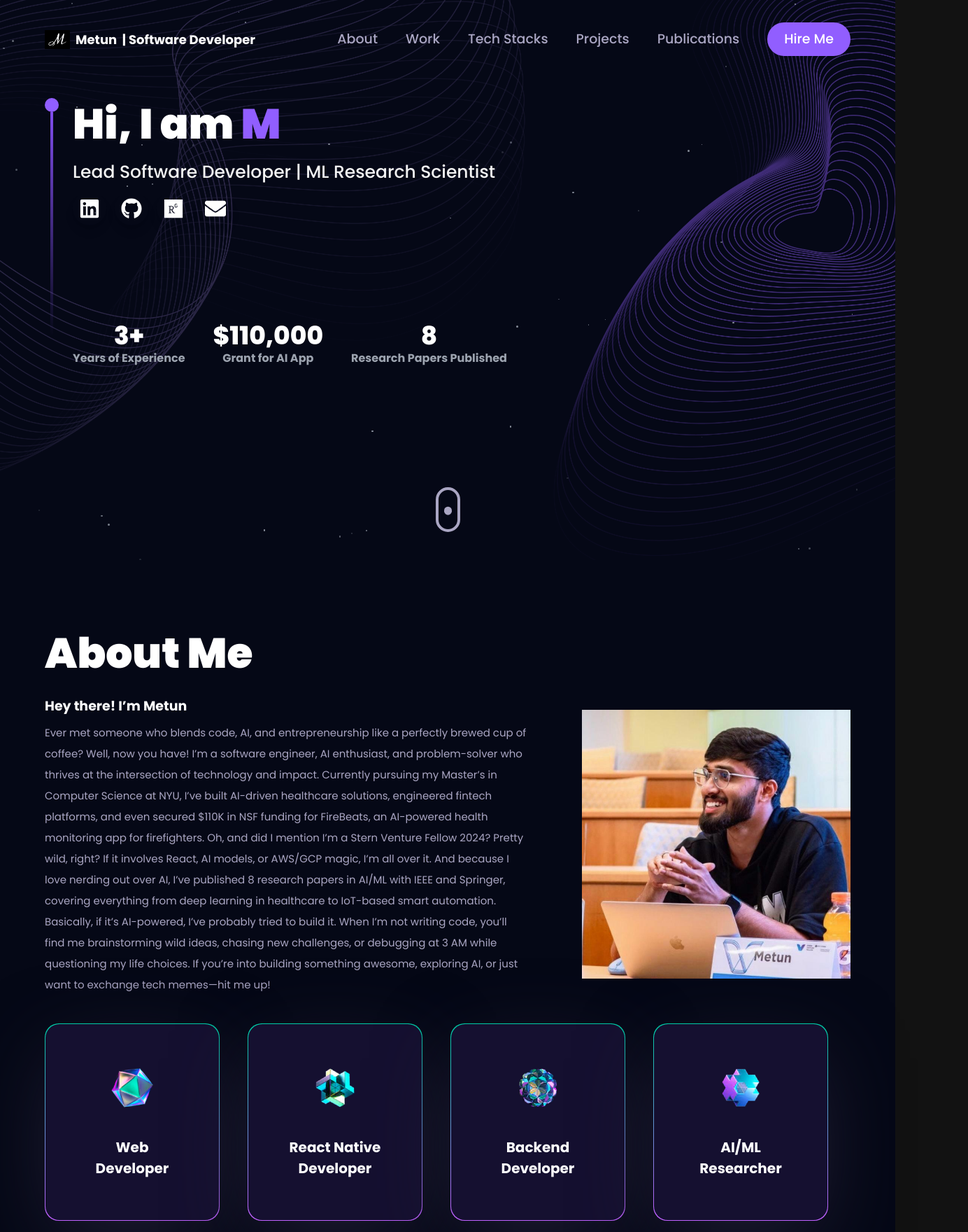
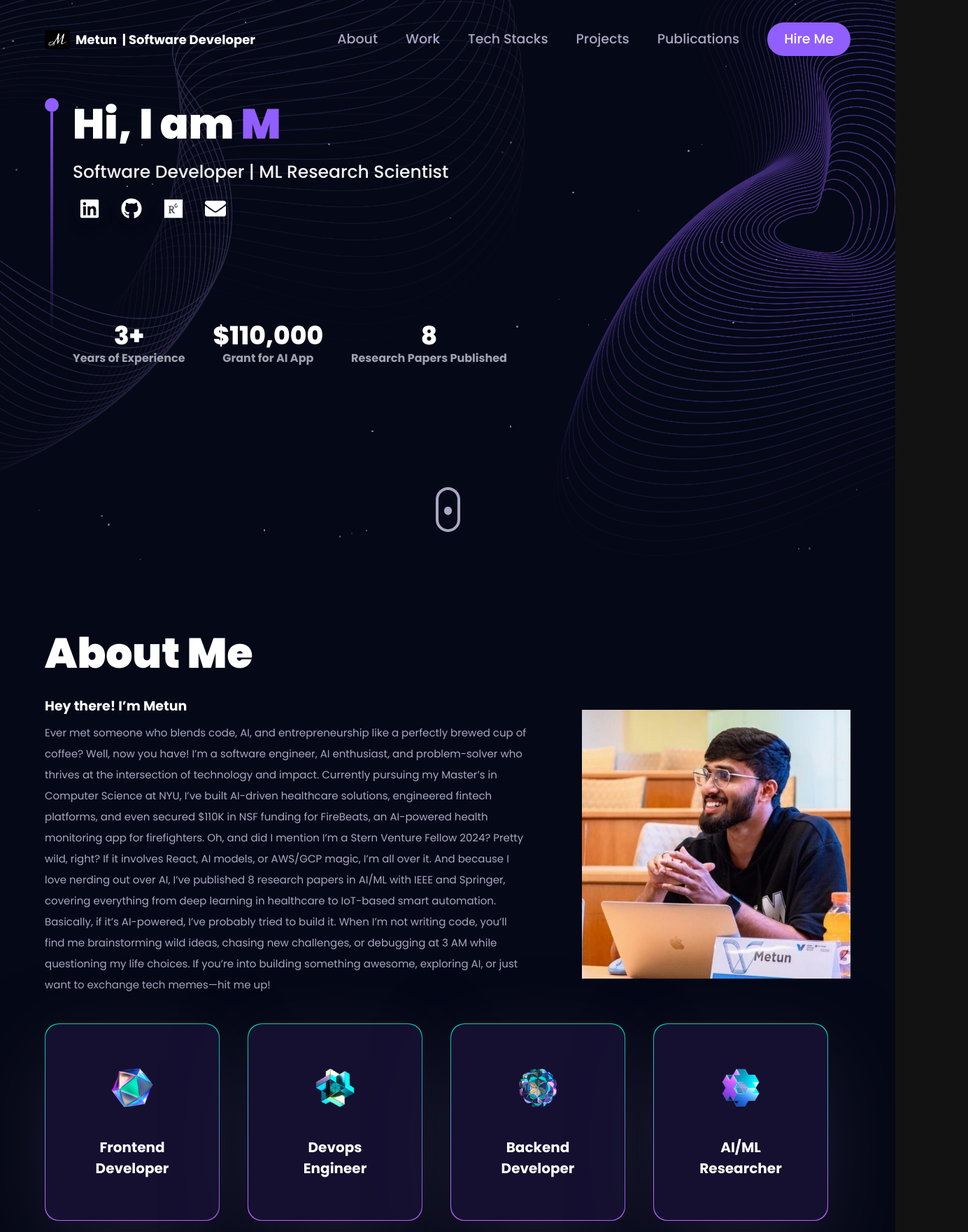
Before and after one commit to ajayv-19/ajay_v_portfolio, a React (Vite) app: page / in a window 1280 px wide. Shown: the top 1760 px of the page at 70% size, 1384 px wide, since content can reach past the window. Built offline with nearby package versions, Linux system fonts and the light colour scheme.

Commit message:
Modified tech stacks

```diff
--- a/index.html
+++ b/index.html
@@ -1,11 +1,12 @@
-<!doctype html>
+<!DOCTYPE html>
 <html lang="en">
   <head>
     <meta charset="UTF-8" />
-    <link rel="icon" type="image/svg+xml" href="/logo.png" />
+    <link rel="icon" type="image/svg+xml" href="src/assets/logo.png" />
     <meta name="viewport" content="width=device-width, initial-scale=1.0" />
     <title>Metun | Portfolio</title>
   </head>
+
   <body>
     <div id="root"></div>
     <script type="module" src="/src/main.jsx"></script>
--- a/src/components/Hero.jsx
+++ b/src/components/Hero.jsx
@@ -83,7 +83,7 @@ const Hero = () => {
             Hi, I am<span className="text-[#915EFF]"> {displayedText}</span>
           </h1>
           <p className={`${styles.heroSubText} text-white-100`}>
-            Lead Software Developer | ML Research Scientist
+             Software Developer | ML Research Scientist
           </p>
           {/* Social Media Links Below EarthCanvas */}
           <div className="mt-2 flex flex-row space-x-3">
@@ -118,7 +118,7 @@ const Hero = () => {
               <FaEnvelope size={30} />
             </a>
           </div>
-          <div className="absolute w-full flex flex-col items-center lg:items-start lg:top-1/2">
+          <div className="absolute flex flex-col items-center lg:items-start lg:top-1/2">
             {/* For Large Screens: Show Counters */}
             <div className="hidden lg:flex flex-row gap-10">
               {/* Years of Experience Counter */}
--- a/src/components/Publications.jsx
+++ b/src/components/Publications.jsx
@@ -69,13 +69,18 @@ const Publications = () => {
           className="mt-3 text-secondary text-[17px] max-w-3xl leading-[30px]"
         >
           Here are my research contributions across AI, deep learning, and IoT.
-          These publications reflect my efforts in advancing technology and solving real-world challenges.
+          These publications reflect my efforts in advancing technology and
+          solving real-world challenges.
         </motion.p>
       </div>
 
-      <div className="mt-20 flex flex-wrap gap-7">
+      <div className="mt-20 flex flex-wrap gap-7 block">
         {publications.map((publication, index) => (
-          <PublicationCard key={`publication-${index}`} index={index} {...publication} />
+          <PublicationCard
+            key={`publication-${index}`}
+            index={index}
+            {...publication}
+          />
         ))}
       </div>
     </>
--- a/src/components/Tech.jsx
+++ b/src/components/Tech.jsx
@@ -9,7 +9,7 @@ import { SectionWrapper } from "../hoc";
 const TechCard = ({ index, name, icon }) => (
   <Tilt className="max-w-[120px] w-full">
     <motion.div
-      variants={fadeIn("right", "spring", index * 0.3, 0.75)} // Matching ServiceCard speed
+      variants={fadeIn("right", "spring", index * 0.1, 0.5)}
       className="w-full green-pink-gradient p-[1px] rounded-full shadow-lg"
     >
       <div
--- a/src/components/Works.jsx
+++ b/src/components/Works.jsx
@@ -91,7 +91,7 @@ const Works = () => {
         </motion.p>
       </div>
 
-      <div className="mt-20 flex flex-wrap gap-7">
+      <div className="mt-20 flex flex-wrap gap-7 block">
         {projects.map((project, index) => (
           <ProjectCard key={`project-${index}`} index={index} {...project} />
         ))}
--- a/src/components/canvas/Earth.jsx
+++ b/src/components/canvas/Earth.jsx
@@ -53,12 +53,12 @@ const EarthCanvas = () => {
       initial={{ x: "100%", opacity: 0 }} // Enter from right
       animate={{ x: 0, opacity: 1 }} // Move into position
       transition={{ duration: 1.5, ease: "easeOut" }} // Smooth transition
-      className="w-full flex justify-center items-center md:w-[500px] lg:w-[600px]"
+      className="flex justify-center items-center w-full max-w-[900px]"
     >
       <motion.img
         src={globeImage}
         alt="Globe"
-        className="w-[350px] md:w-[400px] lg:w-[600px] h-auto"
+        className="w-[400px] md:w-[500px] lg:w-[850px] max-w-full h-auto"
         animate={{
           y: [0, -10, 0], // Floating effect
         }}
--- a/src/constants/index.js
+++ b/src/constants/index.js
@@ -67,11 +67,11 @@ export const navLinks = [
 
 const services = [
   {
-    title: "Web Developer",
+    title: "Frontend Developer",
     icon: web,
   },
   {
-    title: "React Native Developer",
+    title: "Devops Engineer",
     icon: mobile,
   },
   {
```
